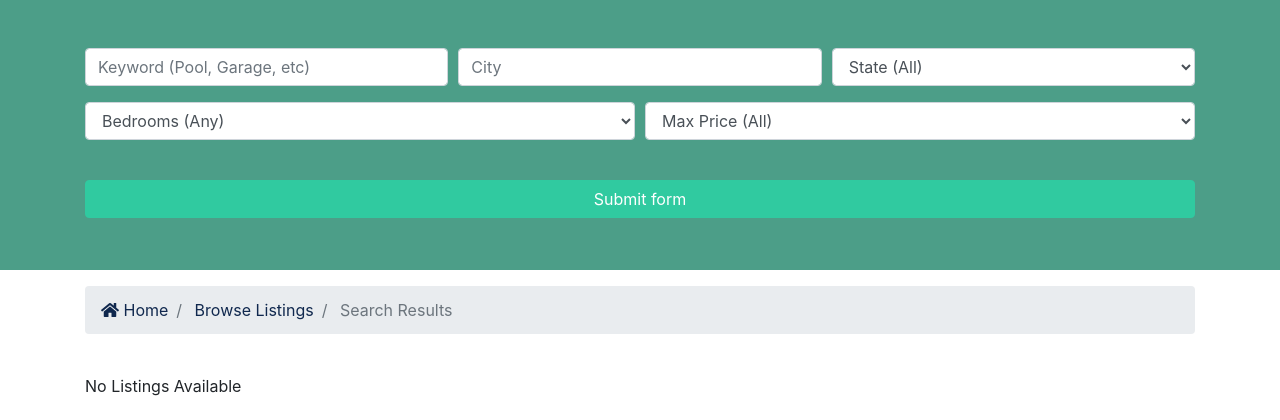
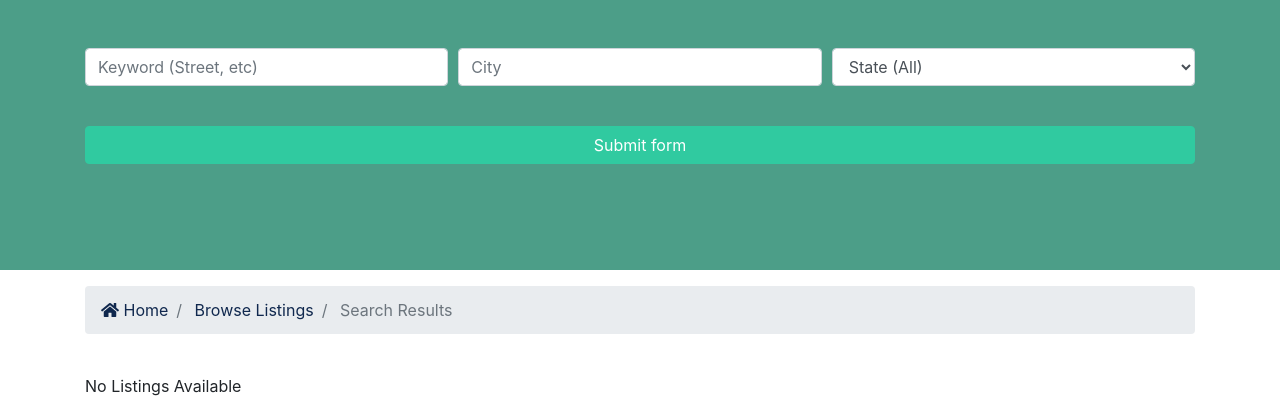
Before and after one commit to serktech/projectRE, a Django app: page /listings/search in a window 1280 px wide. Shown: the part 128-548 px from the top of the page. Run offline with Django 3.2, Linux system fonts and the light colour scheme; data that the repository does not hold is empty; some libraries are stand-ins or nearby versions.

Commit message:
edit search field.

```diff
--- a/templates/base.html
+++ b/templates/base.html
@@ -14,7 +14,7 @@
     <!-- Lightbox -->
     <link rel="stylesheet" href="{% static 'css/lightbox.min.css' %}">
 
-    <title>ProjectRE {% block title %} {% endblock %}</title>
+    <title>ProjectRE ude{% block title %} {% endblock %}</title>
 </head>
 <body>
 <!-- Top Bar -->
--- a/templates/listings/search.html
+++ b/templates/listings/search.html
@@ -15,7 +15,7 @@
                             <div class="col-md-4 mb-3">
                                 <label class="sr-only">Keywords</label>
                                 <input type="text" name="keywords" class="form-control"
-                                       placeholder="Keyword (Pool, Garage, etc)" value="{{ values.keywords }}">
+                                       placeholder="Keyword (Street, etc)" value="{{ values.keywords }}">
                             </div>
 
                             <div class="col-md-4 mb-3">
@@ -31,34 +31,6 @@
                                     {% for key,value in state_choices.items %}
                                         <option value="{{ key }}"
                                                 {% if key == values.state %}
-                                                selected
-                                                {% endif %}
-                                        >{{ value }}</option>
-                                    {% endfor %}
-                                </select>
-                            </div>
-                        </div>
-                        <!-- Form Row 2 -->
-                        <div class="form-row">
-                            <div class="col-md-6 mb-3">
-                                <label class="sr-only">Bedrooms</label>
-                                <select name="bedrooms" class="form-control">
-                                    <option selected="true" disabled="disabled">Bedrooms (Any)</option>
-                                    {% for key,value in bedroom_choices.items %}
-                                        <option value="{{ key }}"
-                                                {% if key == values.bedrooms %}
-                                                selected
-                                                {% endif %}
-                                        >{{ value }}</option>
-                                    {% endfor %}
-                                </select>
-                            </div>
-                            <div class="col-md-6 mb-3">
-                                <select name="price" class="form-control">
-                                    <option selected="true" disabled="disabled">Max Price (All)</option>
-                                    {% for key,value in price_choices.items %}
-                                        <option value="{{ key }}"
-                                                {% if key == values.price %}
                                                 selected
                                                 {% endif %}
                                         >{{ value }}</option>
```
